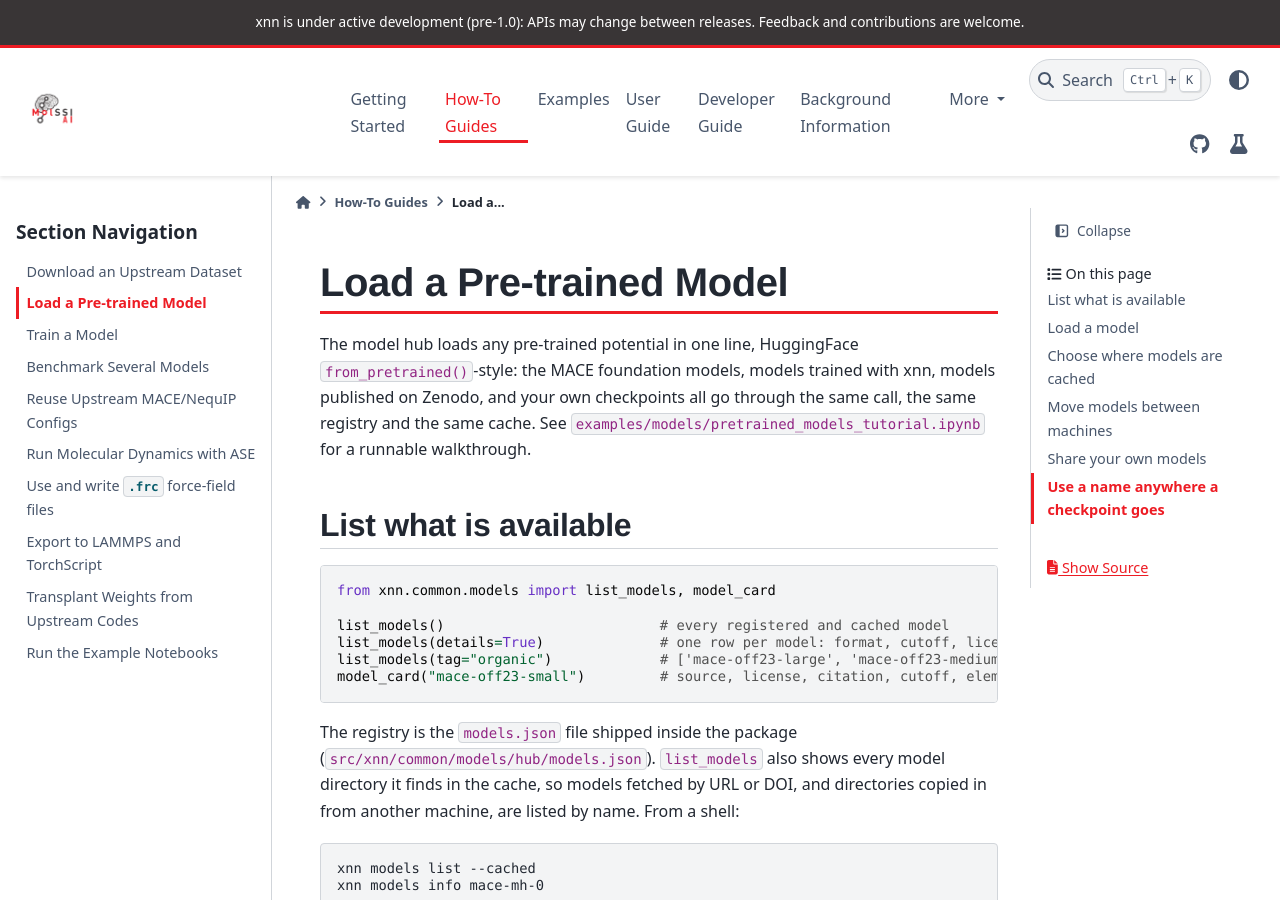
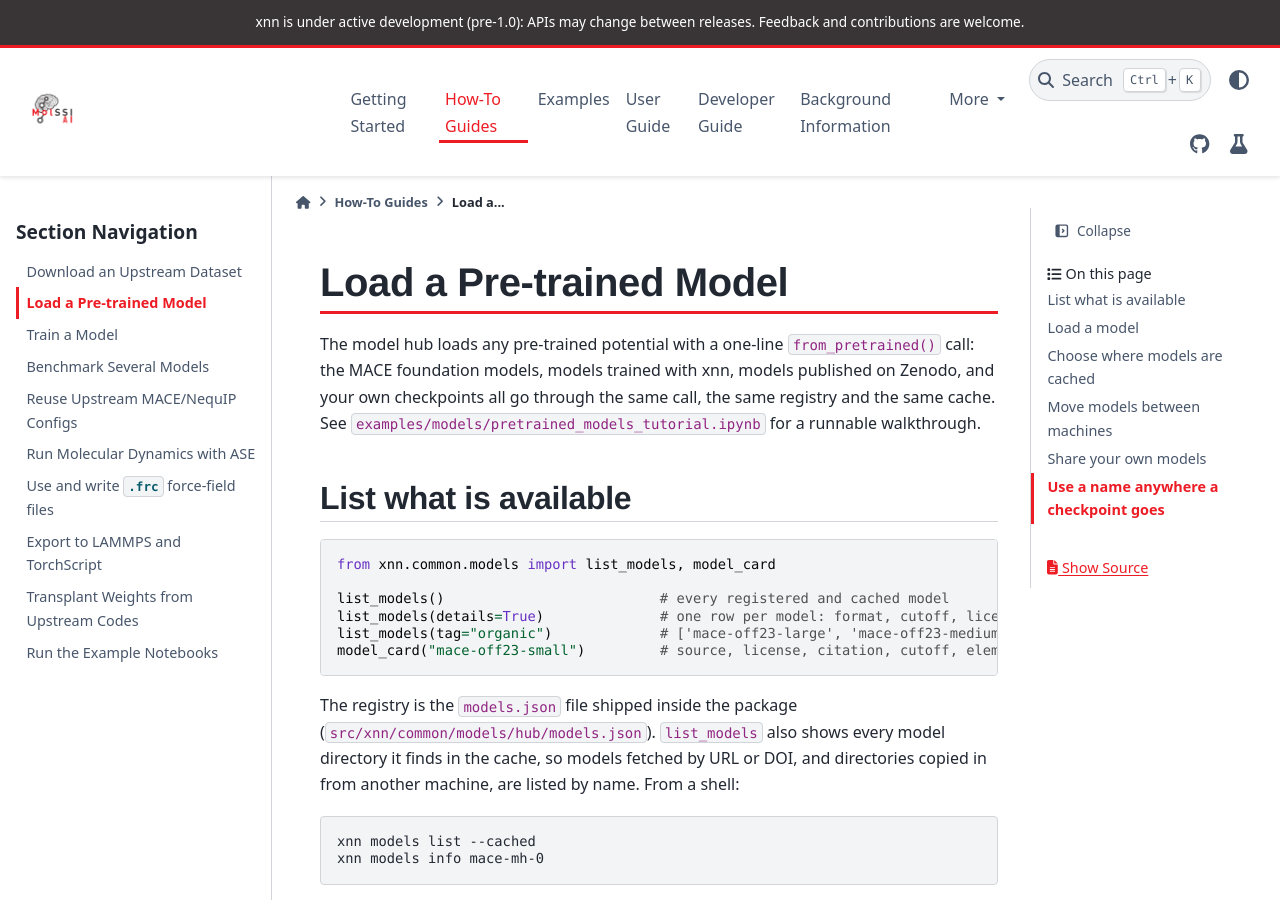
Before and after one commit to molssi-ai/xnn, a Sphinx documentation site: the page built from docs/how_tos/pretrained_models.rst, in a window 1280 px wide and 900 px high. Built offline with Sphinx 7.4.7 and the PyData theme 0.15.4, drawn with Linux system fonts in a browser that asks for light colours; pages that are not in the unit, such as notebooks, are missing from menus.

Commit message:
updates the docs and the example notebooks

```diff
--- a/docs/how_tos/load_datasets.rst
+++ b/docs/how_tos/load_datasets.rst
@@ -5,7 +5,7 @@ Download an Upstream Dataset
 ******************************
 
 The dataset hub downloads and preprocesses standard benchmark datasets in a
-single line, HuggingFace ``load_dataset()``-style. It handles the download,
+single ``load_dataset()`` call. It handles the download,
 caching, MD5 verification, unit conversion, and conversion into xnn structure
 dictionaries, so you can go straight to training. See :ref:`data` for the full
 reference and ``examples/data/load_dataset_tutorial.ipynb`` for a runnable
--- a/docs/how_tos/pretrained_models.rst
+++ b/docs/how_tos/pretrained_models.rst
@@ -4,8 +4,8 @@
 Load a Pre-trained Model
 *****************************
 
-The model hub loads any pre-trained potential in one line,
-HuggingFace ``from_pretrained()``-style: the MACE foundation models,
+The model hub loads any pre-trained potential with a one-line
+``from_pretrained()`` call: the MACE foundation models,
 models trained with xnn, models published on Zenodo, and your own
 checkpoints all go through the same call, the same registry and the same
 cache. See ``examples/models/pretrained_models_tutorial.ipynb`` for a
--- a/docs/index.rst
+++ b/docs/index.rst
@@ -27,7 +27,7 @@ of xnn are
   a wide range of models on a variety of datasets
 
 - upstream benchmark datasets download and preprocess in one line with a
-  HuggingFace-style ``load_dataset()``, ready to train
+  ``load_dataset()`` one-liner, ready to train
 
 - the library is accompanied by extensive documentation, tutorials, examples and
   a complete hands-on course focusing on developing and training equivariant
--- a/docs/user_guide/data.rst
+++ b/docs/user_guide/data.rst
@@ -133,7 +133,7 @@ wrapped into the cell first: the neighbor-list builder handles unwrapped
 Downloading upstream datasets: ``load_dataset``
 ===============================================
 The dataset *hub* downloads and preprocesses standard benchmark datasets in one
-call, HuggingFace ``load_dataset()``-style, with no manual downloading,
+``load_dataset()`` call, with no manual downloading,
 unpacking, or unit conversion:
 
 .. code-block:: python
```
Also changed, not shown: docs/user_guide/training.rst (+3 -5 lines), 2 other files.
